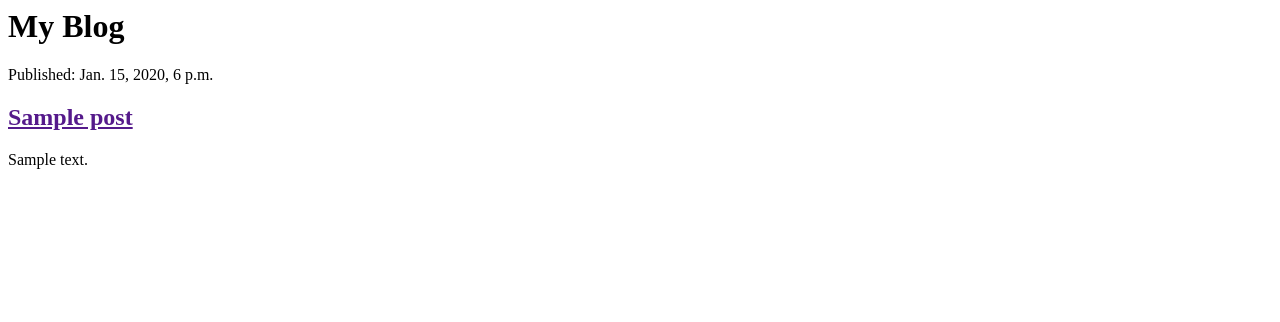
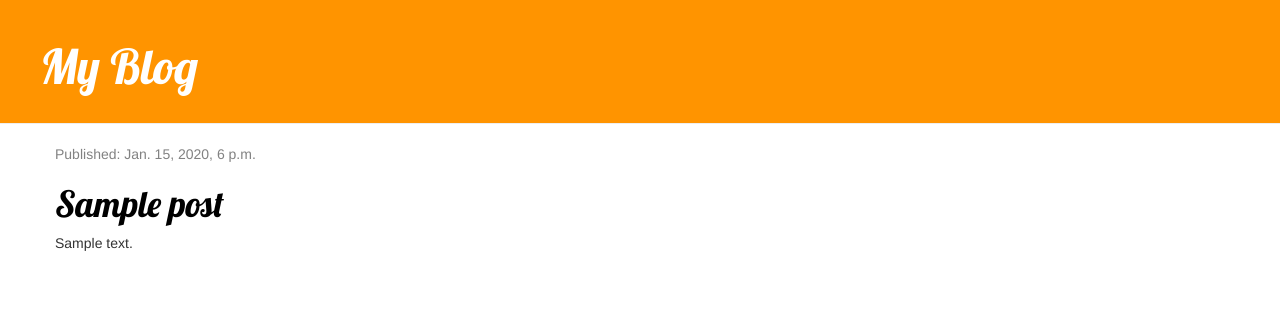
Before and after one commit to kebintiyan/django-blog, a Django app: template blog/templates/blog/post_list.html in a window 1280 px wide. Shown: the top 322 px of the page. Run offline with Django 3.2, Linux system fonts and the light colour scheme; the template is opened without the code that fills it: values that come from a table or form of the project are taken from there, others are empty; tables that the repository leaves empty hold one stand-in row (values such as "Sample post"); some libraries are stand-ins or nearby versions.

Commit message:
Add view and template for blog post details

```diff
--- /dev/null
+++ b/blog/static/css/blog.css
@@ -0,0 +1,46 @@
+.page-header {
+    background-color: #ff9400;
+    margin-top: 0;
+    padding: 20px 20px 20px 40px;
+}
+
+.page-header h1, .page-header h1 a, .page-header h1 a:visited, .page-header h1 a:active {
+    color: #ffffff;
+    font-size: 36pt;
+    text-decoration: none;
+}
+
+.content {
+    margin-left: 40px;
+}
+
+h1, h2, h3, h4 {
+    font-family: 'Lobster', cursive;
+}
+
+.date {
+    color: #828282;
+}
+
+.save {
+    float: right;
+}
+
+.post-form textarea, .post-form input {
+    width: 100%;
+}
+
+.top-menu, .top-menu:hover, .top-menu:visited {
+    color: #ffffff;
+    float: right;
+    font-size: 26pt;
+    margin-right: 20px;
+}
+
+.post {
+    margin-bottom: 70px;
+}
+
+.post h1 a, .post h1 a:visited {
+    color: #000000;
+}
--- /dev/null
+++ b/blog/templates/blog/base.html
@@ -0,0 +1,26 @@
+{% load staticfiles %}
+<html>
+    <head>
+        <link rel="stylesheet" href="//maxcdn.bootstrapcdn.com/bootstrap/3.2.0/css/bootstrap.min.css">
+        <link rel="stylesheet" href="//maxcdn.bootstrapcdn.com/bootstrap/3.2.0/css/bootstrap-theme.min.css">
+        <link rel="stylesheet" href="{% static 'css/blog.css' %}">
+        <link href="//fonts.googleapis.com/css?family=Lobster&subset=latin,latin-ext" rel="stylesheet" type="text/css">
+
+        <title>Kevin's Blog</title>
+    </head>
+
+    <body>
+        <div class="page-header">
+            <h1><a href="/">My Blog</a></h1>
+        </div>
+
+        <div class="content container">
+            <div class="row">
+                <div class="col-md-8">
+                    {% block content %}
+                    {% endblock %}
+                </div>
+            </div>
+        </div>
+    </body>
+</html>
--- a/blog/templates/blog/post_list.html
+++ b/blog/templates/blog/post_list.html
@@ -1,19 +1,12 @@
-<html>
-    <head>
-        <title>Kevin's Blog</title>
-    </head>
-
-    <body>
-        <div>
-            <h1>My Blog</h1>
+{% extends 'blog/base.html' %}
+{% block content %}
+    {% for post in posts %}
+        <div class="post">
+            <div class="date">
+                <p>Published: {{ post.published_date }}</p>
+            </div>
+            <h1><a href="{% url 'post_detail' pk=post.pk %}">{{ post.title }}</a></h2>
+            <p>{{ post.text|linebreaksbr }}</p>
         </div>
-
-        {% for post in posts %}
-            <div>
-                <p>Published: {{ post.published_date }}</p>
-                <h2><a href="">{{ post.title }}</a></h2>
-                <p>{{ post.text|linebreaksbr }}</p>
-            </div>
-        {% endfor %}
-    </body>
-</html>
+    {% endfor %}
+{% endblock %}
--- a/blog/urls.py
+++ b/blog/urls.py
@@ -3,4 +3,5 @@ from . import views
 
 urlpatterns = [
     url(r'^$', views.post_list, name='post_list'),
+    url(r'^post/(?P<pk>\d+)/$', views.post_detail, name='post_detail')
 ]
--- a/blog/views.py
+++ b/blog/views.py
@@ -1,5 +1,6 @@
 from django.shortcuts import render
 from django.utils import timezone
+from django.shortcuts import render, get_object_or_404
 from .models import Post
 
 # Create your views here.
@@ -7,3 +8,7 @@ from .models import Post
 def post_list(request):
     posts = Post.objects.filter(published_date__lte=timezone.now()).order_by('published_date')
     return render(request, 'blog/post_list.html', {'posts': posts})
+
+def post_detail(request, pk):
+    post = get_object_or_404(Post, pk = pk)
+    return render(request, 'blog/post_detail.html', {'post': post})
```
Also changed, not shown: blog/templates/blog/post_detail.html (added, +13 -0 lines).
